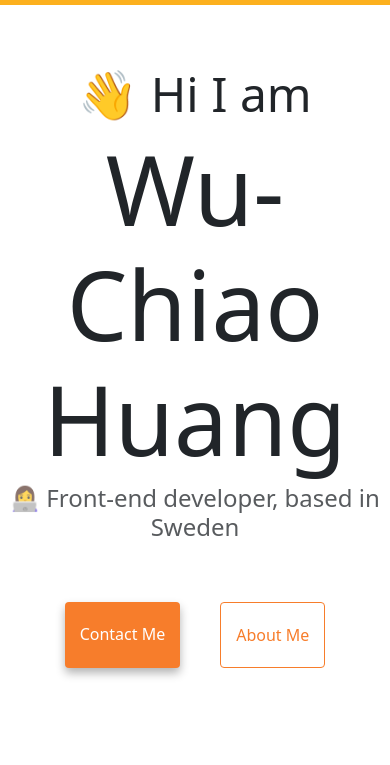
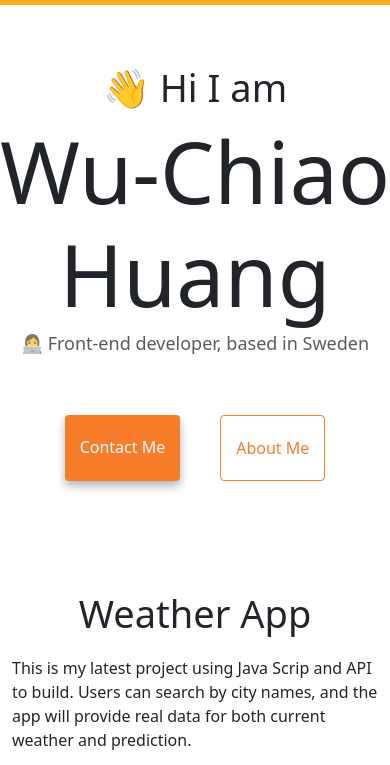
Before and after one commit to ChiaoH/responsive-w3-responsive-dev, a plain HTML site: page index.html in a window 390 px wide. Shown: the part 51-816 px from the top of the page. Drawn offline with nearby package versions, Linux system fonts and the light colour scheme.

Commit message:
Adjusted font sizes on mobile devices.

```diff
--- a/styles.css
+++ b/styles.css
@@ -138,4 +138,14 @@ h3 {
   .col-sm-6 {
     margin: 10px auto;
   }
+
+  h1 {
+    font-size: 86px;
+  }
+  h2 {
+    font-size: 38px;
+  }
+  h3 {
+    font-size: 18px;
+  }
 }
```
